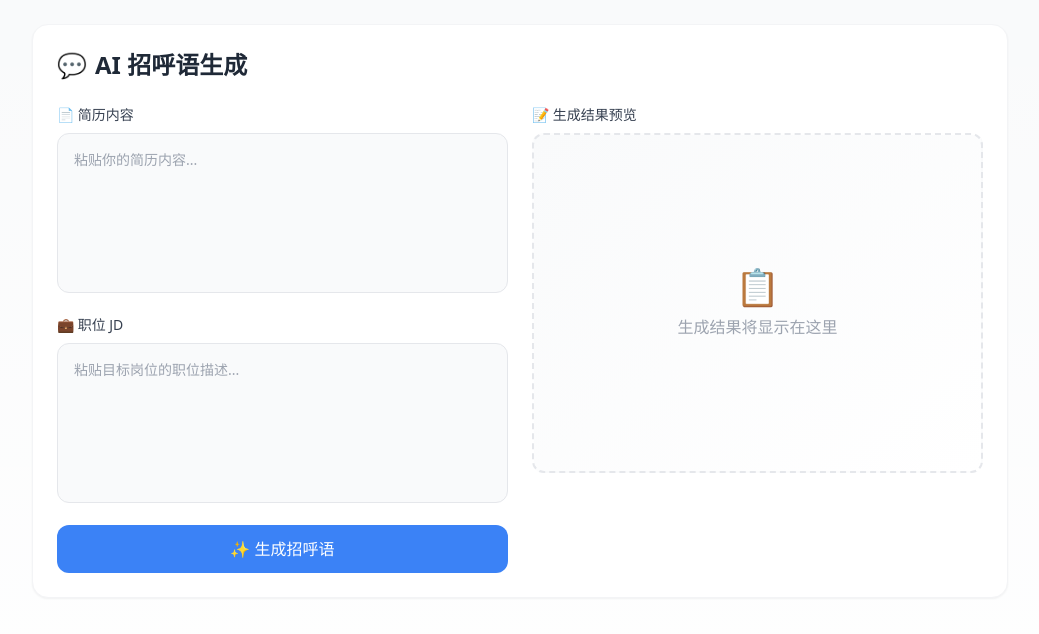
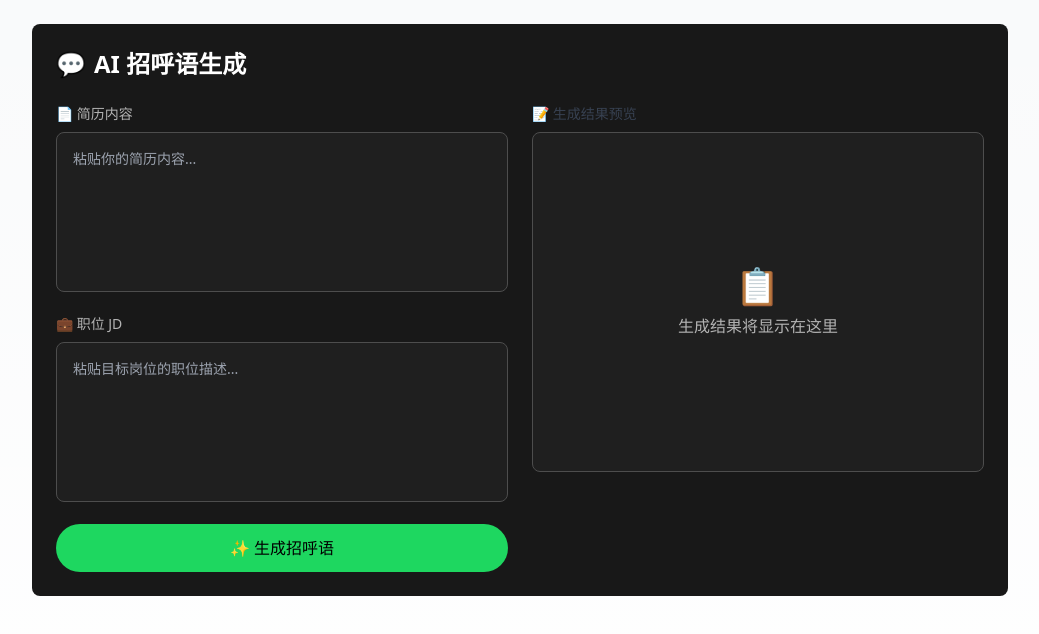
Before and after one commit to jovan-vault/interview-manager, a Next.js app: page /greeting in a window 1280 px wide. Shown: the top 634 px of the page, without its empty margins (120-1159 px from the left). Built offline with nearby package versions, Linux system fonts and the light colour scheme.

Commit message:
feat: apply dark theme to greeting page

```diff
--- a/src/app/greeting/page.tsx
+++ b/src/app/greeting/page.tsx
@@ -8,9 +8,9 @@ export const metadata = {
 
 export default function GreetingPage() {
   return (
-    <main className="max-w-5xl mx-auto p-6">
-      <div className="bg-white rounded-2xl shadow-sm border border-gray-100 p-6">
-        <h1 className="text-2xl font-bold text-gray-800 mb-6 flex items-center gap-2">
+    <main className="max-w-5xl mx-auto p-6" style={{ backgroundColor: 'var(--bg-primary)', minHeight: '100vh' }}>
+      <div className="bg-[#181818] rounded-lg p-6">
+        <h1 className="text-2xl font-bold text-white mb-6 flex items-center gap-2">
           <span className="text-2xl">💬</span>
           AI 招呼语生成
         </h1>
--- a/src/components/GreetingForm.tsx
+++ b/src/components/GreetingForm.tsx
@@ -14,22 +14,22 @@ export default function GreetingForm() {
   return (
     <div className="space-y-4">
       <div>
-        <label className="block text-sm font-medium text-gray-700 mb-2">
+        <label className="block text-sm font-medium text-[#b3b3b3] mb-2">
           📄 简历内容
         </label>
         <textarea
-          className="w-full rounded-xl border border-gray-200 p-4 text-sm bg-gray-50 h-40 resize-none"
+          className="w-full rounded-lg border border-[#4d4d4d] p-4 text-sm bg-[#1f1f1f] text-white h-40 resize-none"
           placeholder="粘贴你的简历内容..."
           value={resume}
           onChange={(e) => setResume(e.target.value)}
         />
       </div>
       <div>
-        <label className="block text-sm font-medium text-gray-700 mb-2">
+        <label className="block text-sm font-medium text-[#b3b3b3] mb-2">
           💼 职位 JD
         </label>
         <textarea
-          className="w-full rounded-xl border border-gray-200 p-4 text-sm bg-gray-50 h-40 resize-none"
+          className="w-full rounded-lg border border-[#4d4d4d] p-4 text-sm bg-[#1f1f1f] text-white h-40 resize-none"
           placeholder="粘贴目标岗位的职位描述..."
           value={jd}
           onChange={(e) => setJd(e.target.value)}
@@ -37,7 +37,7 @@ export default function GreetingForm() {
       </div>
       <button
         onClick={handleGenerate}
-        className="w-full bg-blue-500 text-white rounded-xl py-3 font-medium hover:bg-blue-600 transition-colors"
+        className="w-full bg-[#1ed760] text-black rounded-full py-3 font-medium hover:bg-[#1ed760]/90 transition-colors"
       >
         ✨ 生成招呼语
       </button>
--- a/src/components/GreetingPreview.tsx
+++ b/src/components/GreetingPreview.tsx
@@ -4,8 +4,8 @@ export default function GreetingPreview() {
       <label className="block text-sm font-medium text-gray-700 mb-2">
         📝 生成结果预览
       </label>
-      <div className="bg-gradient-to-br from-gray-50 to-white rounded-xl border-2 border-dashed border-gray-200 p-6 h-[340px] flex items-center justify-center">
-        <div className="text-center text-gray-400">
+      <div className="bg-[#1f1f1f] border border-[#4d4d4d] rounded-lg p-6 h-[340px] flex items-center justify-center">
+        <div className="text-center text-[#b3b3b3]">
           <div className="text-4xl mb-2">📋</div>
           <p>生成结果将显示在这里</p>
         </div>
```
